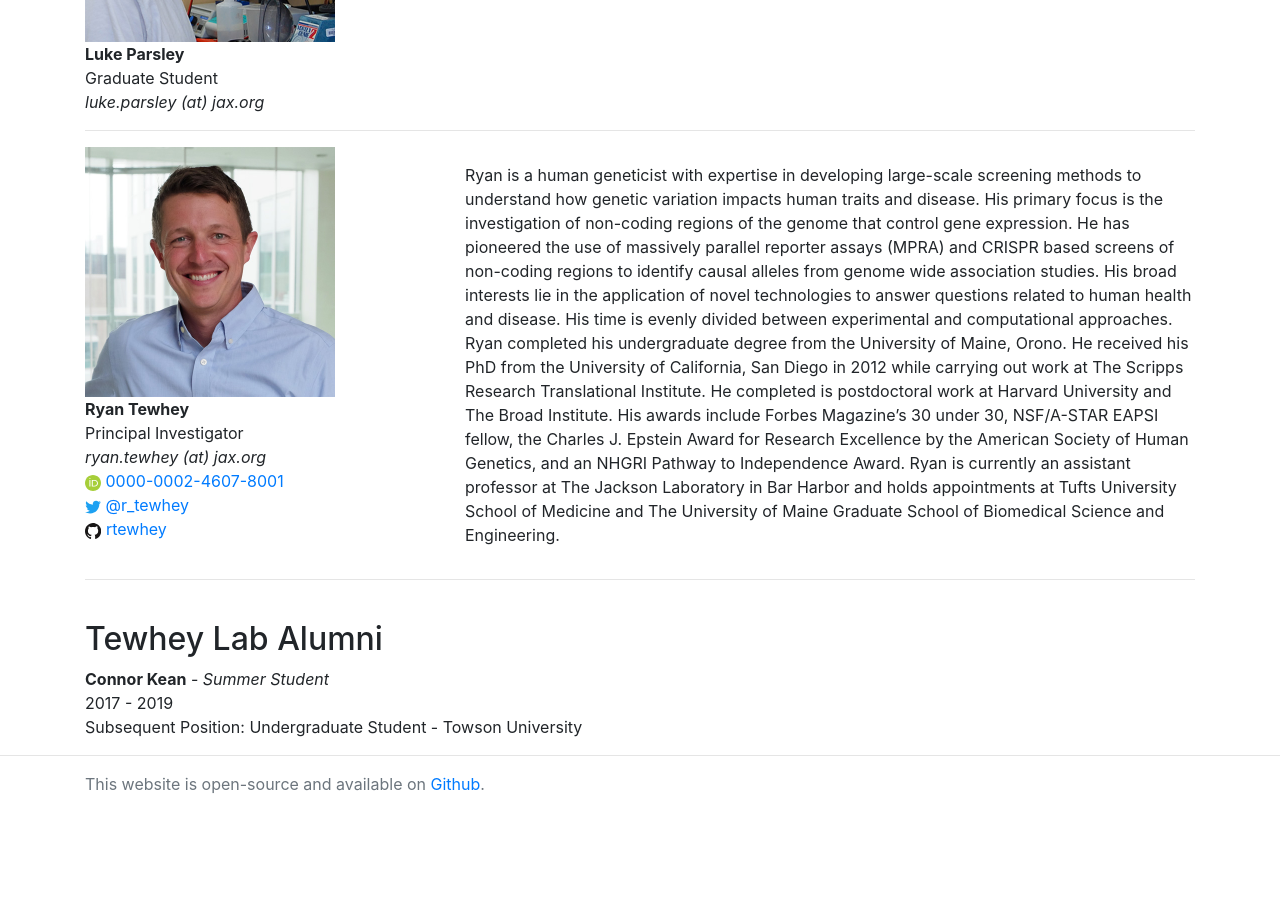
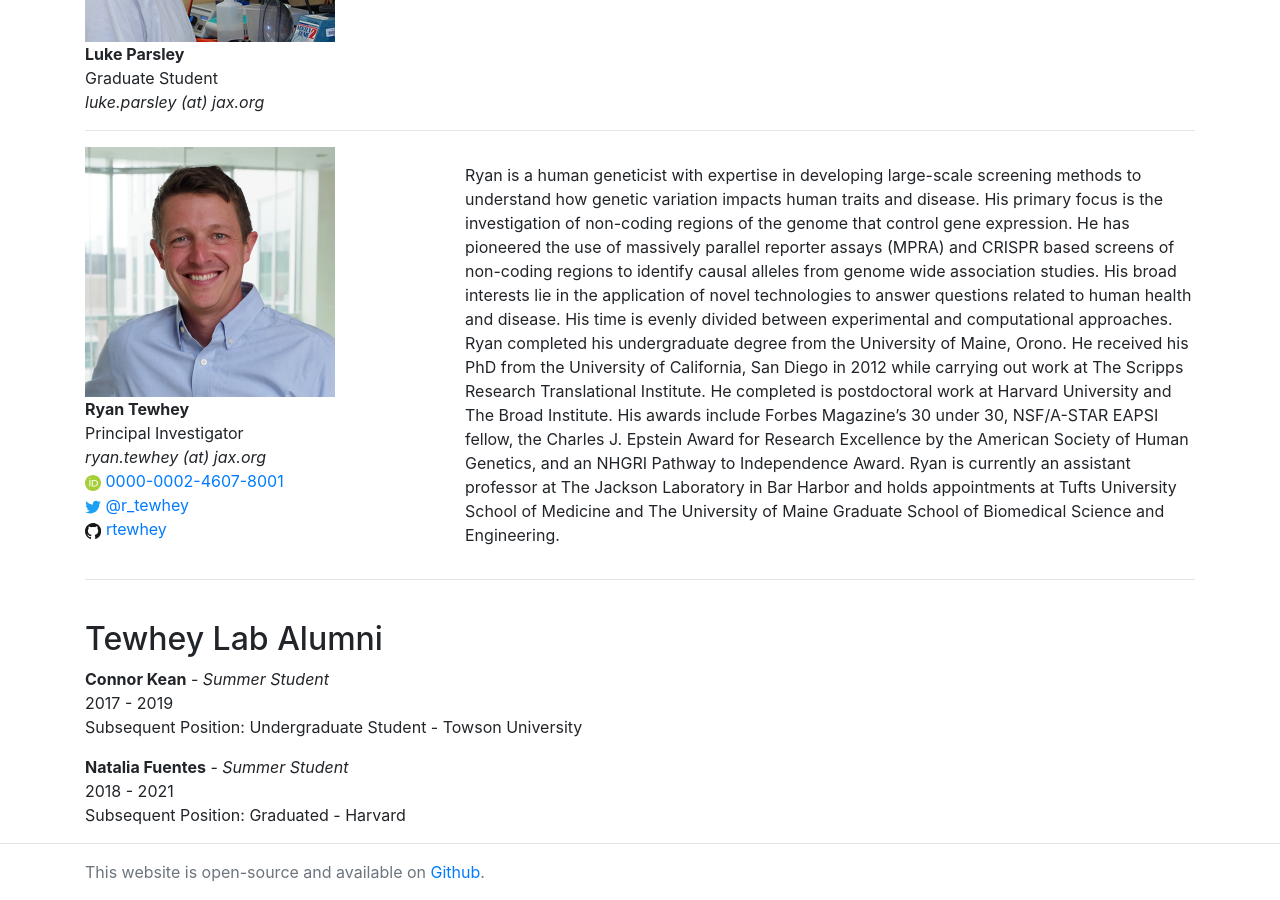
Before and after one commit to tewhey-lab/tewhey-lab.github.io, a Jekyll site: the page built from members/index.html, in a window 1280 px wide and 900 px high, scrolled down 3575 px. Built offline with Jekyll 4.4.1, drawn with Linux system fonts in a browser that asks for light colours; nearby versions of some CDN libraries; comment, search, counter and statistics services are not loaded; before the commit the page ends 4387 px from its top, so only the background shows below that.

Commit message:
Update alumni.yml

```diff
--- a/_data/alumni.yml
+++ b/_data/alumni.yml
@@ -4,8 +4,8 @@
   enddate: 2019
   current: Undergraduate Student - Towson University
 
-#- name: Natalia Fuentes
-#  position: Summer Student
-#  startdate: 2018
-#  enddate: 2020
-#  current: Undergraduate Student - Harvard
+- name: Natalia Fuentes
+  position: Summer Student
+  startdate: 2018
+  enddate: 2021
+  current: Graduated - Harvard
```
